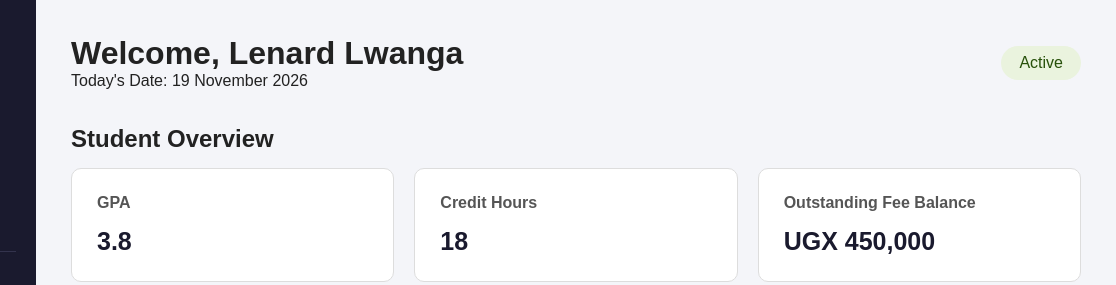
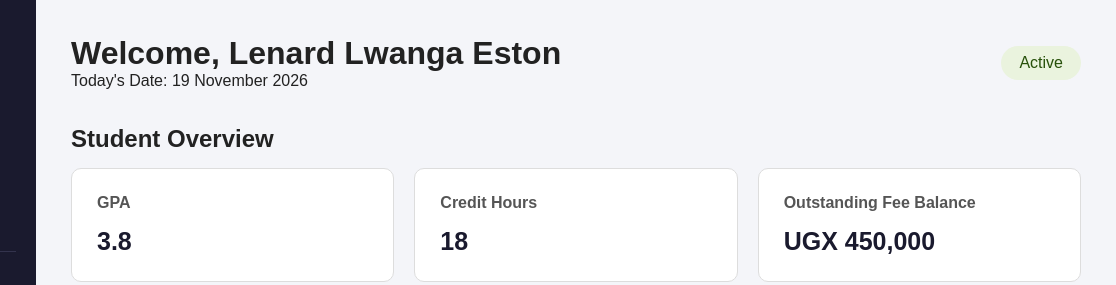
Before and after one commit to lwangalenard46-jpg/isbat-portal, a plain HTML site: page index.html in a window 1280 px wide. Shown: the top 285 px of the page, 164-1280 px from the left. Drawn offline with Linux system fonts and the light colour scheme.

Commit message:
added the name eston to H1

```diff
--- a/index.html
+++ b/index.html
@@ -52,7 +52,7 @@
 
         <div class="welcome">
             <div>
-                <h1>Welcome, Lenard Lwanga</h1>
+                <h1>Welcome, Lenard Lwanga Eston</h1>
                 <p>Today's Date: 19 November 2026</p>
             </div>
 
```
